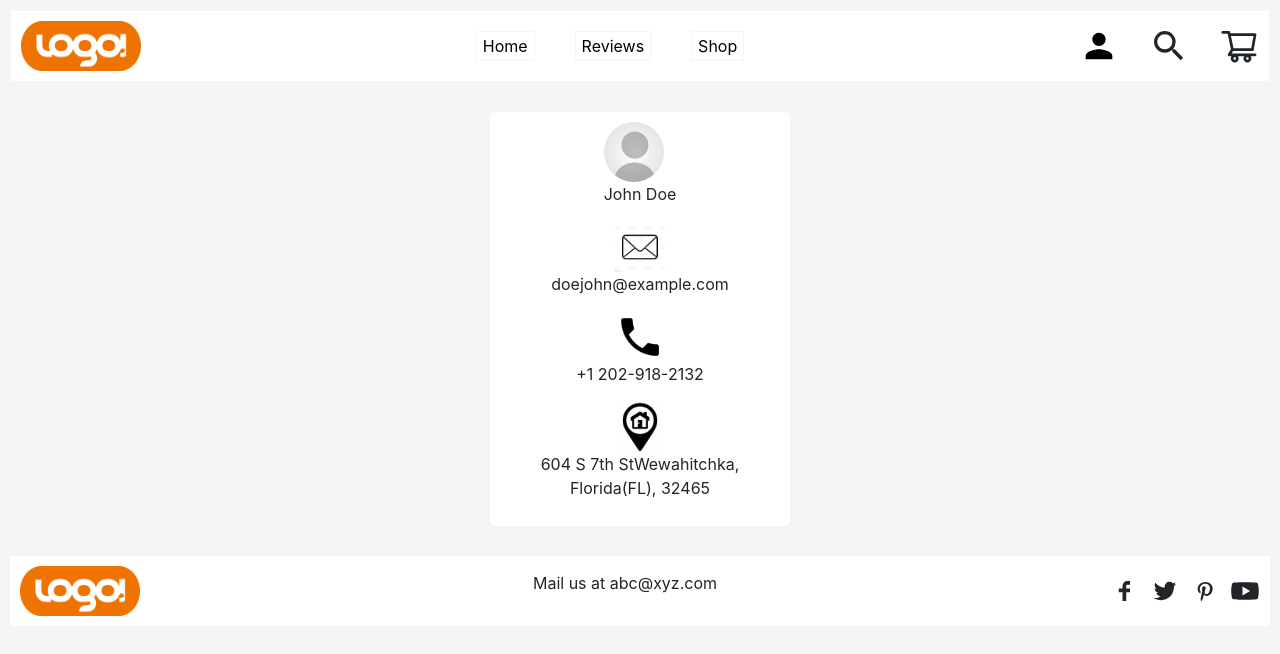
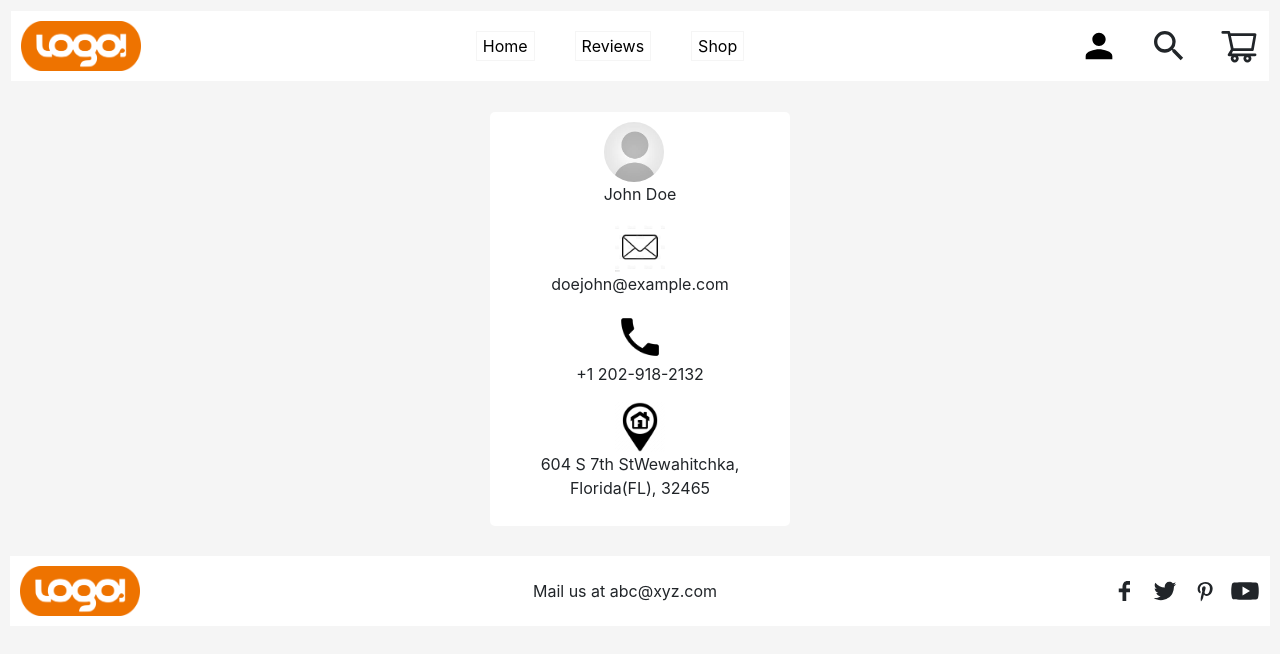
Before and after one commit to NikhilKr872/ecommerce-react, a React (Create React App) app: page /user in a window 1280 px wide. Shown: the top 654 px of the page. Built offline with nearby package versions, Linux system fonts and the light colour scheme.

Commit message:
makes mail msg appear in center

```diff
--- a/src/components/Footer.js
+++ b/src/components/Footer.js
@@ -8,7 +8,7 @@ export default class Footer extends Component {
         return (
             <div className='Footer'>
                 <img src={cLogo} className="companylogo" alt='Company Logo'/>
-                <p>Mail us at abc@xyz.com</p>
+                <div className='d-flex flex-row align-items-center'>Mail us at abc@xyz.com</div>
                 <div className='socialmediaicons'>
                     <TiSocialFacebook size={30} title='Facebook' className='footericons'/>
                     <TiSocialTwitter size={30} title='Twitter' className='footericons'/>
```
